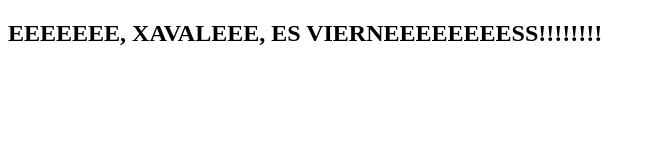
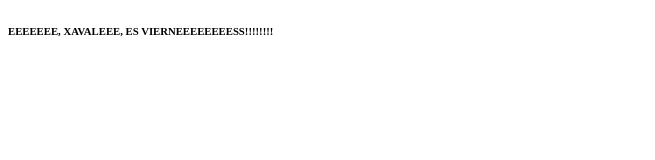
Before and after one commit to JoanJosep33/CursoGIT_ABorio, a plain HTML site: page viernes.html in a window 1280 px wide. Shown: the whole page, without its empty margins (0-655 px from the left). Drawn offline with Linux system fonts and the light colour scheme.

```diff
--- a/viernes.html
+++ b/viernes.html
@@ -7,8 +7,8 @@
     <title>ES VIERNES</title>
 </head>
 <body>
-    <h2 id="hola">
+    <h6 id="hola">
         EEEEEEE, XAVALEEE, ES VIERNEEEEEEEESS!!!!!!!!
-    </h2>
+    </h6>
 </body>
 </html>
```
